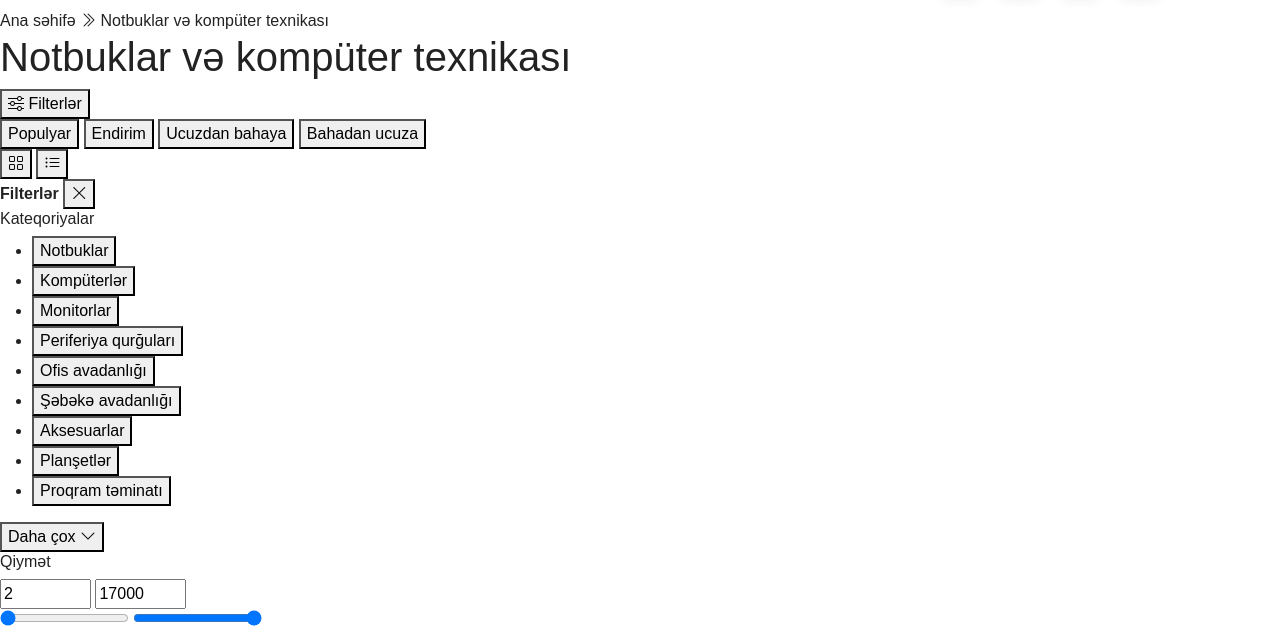
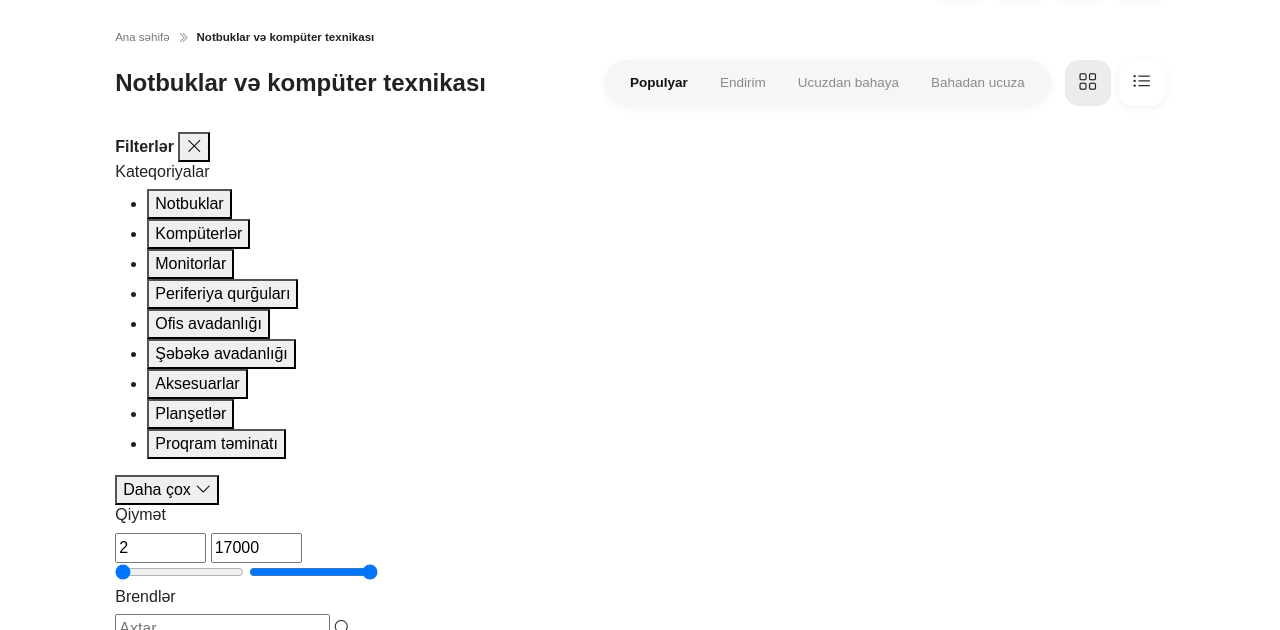
Before and after one commit to anarjr/BakuElectronics-Frontend, a plain HTML site: page SHOP-PAGE/shop.html in a window 1280 px wide. Shown: the part 161-791 px from the top of the page. Drawn offline with nearby package versions, Linux system fonts and the light colour scheme; files whose address does not match are found by name.

Commit message:
Style breadcrump, page title and sort bar

```diff
--- a/SHOP-PAGE/CSS/shop.css
+++ b/SHOP-PAGE/CSS/shop.css
@@ -852,3 +852,142 @@ header .cart-clear {
 header {
     box-shadow: none;
 }
+
+
+
+/* ==============================
+   3. SƏHİFƏ KONTEYNERİ, BREADCRUMB, BAŞLIQ, SIRALAMA
+============================== */
+
+.page-container {
+    width: var(--page-w);
+    max-width: 1800px;
+    margin: 0 auto;
+    padding: 0;
+}
+
+.breadcrumbs {
+    display: flex;
+    align-items: center;
+    flex-wrap: wrap;
+    gap: 8px;
+    padding: 20px 0 34px;
+    color: #777;
+    font-size: 12.5px;
+}
+
+.breadcrumbs a:hover {
+    color: var(--main-color);
+}
+
+.breadcrumbs .bi {
+    font-size: 11px;
+}
+
+.breadcrumbs span {
+    color: #222;
+    font-weight: 500;
+}
+
+.breadcrumbs {
+    font-size: 11.5px;
+}
+
+.breadcrumbs span {
+    font-weight: 700;
+}
+
+
+.shop-page {
+    padding-bottom: 10px;
+}
+
+.shop-page .breadcrumbs {
+    padding: 20px 0 14px;
+}
+
+.shop-head {
+    display: flex;
+    align-items: center;
+    justify-content: space-between;
+    gap: 20px;
+    margin-bottom: 26px;
+}
+
+.shop-title {
+    margin: 0;
+    color: #222;
+    font-size: 24px;
+    font-weight: 700;
+    line-height: 1.25;
+}
+
+.shop-tools {
+    display: flex;
+    align-items: center;
+    gap: 14px;
+}
+
+/* Sıralama zolağı */
+
+.sort-bar {
+    display: flex;
+    align-items: center;
+    gap: 4px;
+    height: 46px;
+    padding: 0 12px;
+    background: #f6f6f6;
+    border-radius: 24px;
+    box-shadow: 0 2px 10px rgba(0, 0, 0, 0.04);
+}
+
+.sort-btn {
+    padding: 8px 14px;
+    background: none;
+    border: 0;
+    border-radius: 18px;
+    color: #8a8a8a;
+    font-size: 13.5px;
+    white-space: nowrap;
+    transition: color 0.2s;
+}
+
+.sort-btn:hover {
+    color: var(--main-color);
+}
+
+.sort-btn.active {
+    color: #111;
+    font-weight: 700;
+}
+
+/* Kart / siyahı görünüşü */
+
+.view-toggle {
+    display: flex;
+    gap: 8px;
+}
+
+.view-btn {
+    width: 46px;
+    height: 46px;
+    display: flex;
+    align-items: center;
+    justify-content: center;
+    background: #fff;
+    border: 0;
+    border-radius: 14px;
+    box-shadow: 0 2px 10px rgba(0, 0, 0, 0.06);
+    color: #222;
+    font-size: 19px;
+    transition: background 0.2s;
+}
+
+.view-btn.active {
+    background: #ececec;
+    box-shadow: none;
+}
+
+.filter-open {
+    display: none;
+}
```
